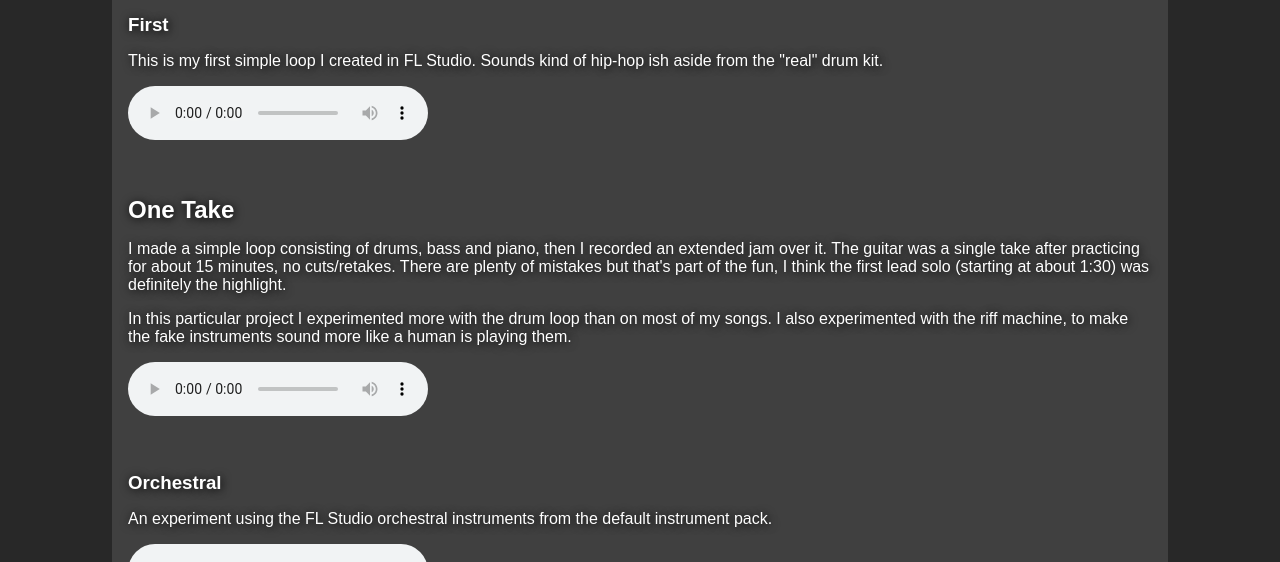
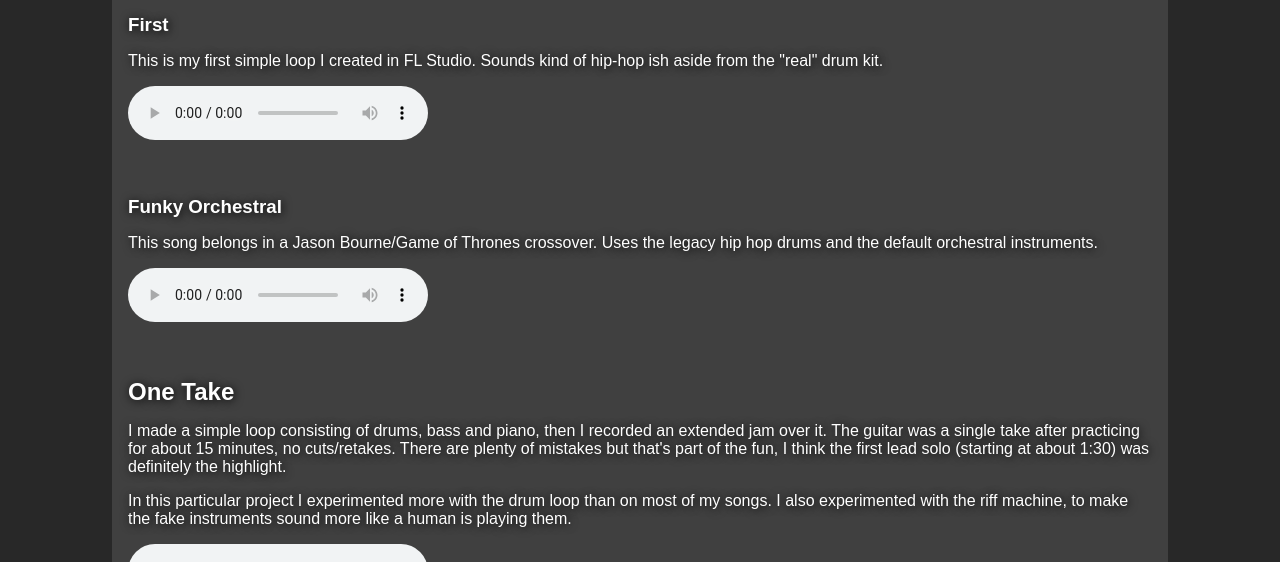
Before and after one commit to Punkweb/punkweb, a Django app: page /music/ in a window 1280 px wide. Shown: the part 1591-2153 px from the top of the page. Run offline with Django 3.2, Linux system fonts and the light colour scheme; parts of the project's set-up code (start-up, migrations or seed data) failed here and were passed over.

Commit message:
Add funky orchestral

```diff
--- a/punkweb/templates/punkweb/music-list.html
+++ b/punkweb/templates/punkweb/music-list.html
@@ -101,6 +101,12 @@
         Your browser does not support the audio element.
       </audio>
       <br /><br /><br />
+      <h3>Funky Orchestral</h3>
+      <p>This song belongs in a Jason Bourne/Game of Thrones crossover.  Uses the legacy hip hop drums and the default orchestral instruments.</p>
+      <audio controls src="{% static 'punkweb/music/funky-orchestral.mp3' %}">
+        Your browser does not support the audio element.
+      </audio>
+      <br /><br /><br />
       <h2>One Take</h2>
       <p>I made a simple loop consisting of drums, bass and piano, then I recorded an extended jam over it.
         The guitar was a single take after practicing for about 15 minutes, no cuts/retakes.  There are plenty of mistakes but that's part of the fun, I think the first lead solo (starting at about 1:30) was definitely the highlight.
```
Also changed, not shown: 1 other file.
